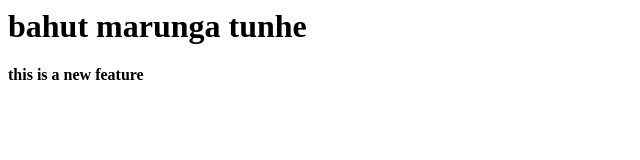
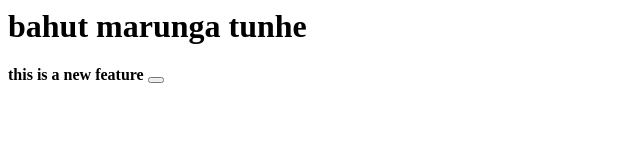
Before and after one commit to Sky07light/localrepo, a plain HTML site: page index.html in a window 1280 px wide. Shown: the full height of the page, 0-640 px from the left. Drawn offline with Linux system fonts and the light colour scheme.

Commit message:
add button

```diff
--- a/index.html
+++ b/index.html
@@ -1,2 +1,2 @@
 <h1>bahut marunga tunhe </h1>
-<b> this is a new feature</b>
+<b> this is a new feature <button></button></b>
```
